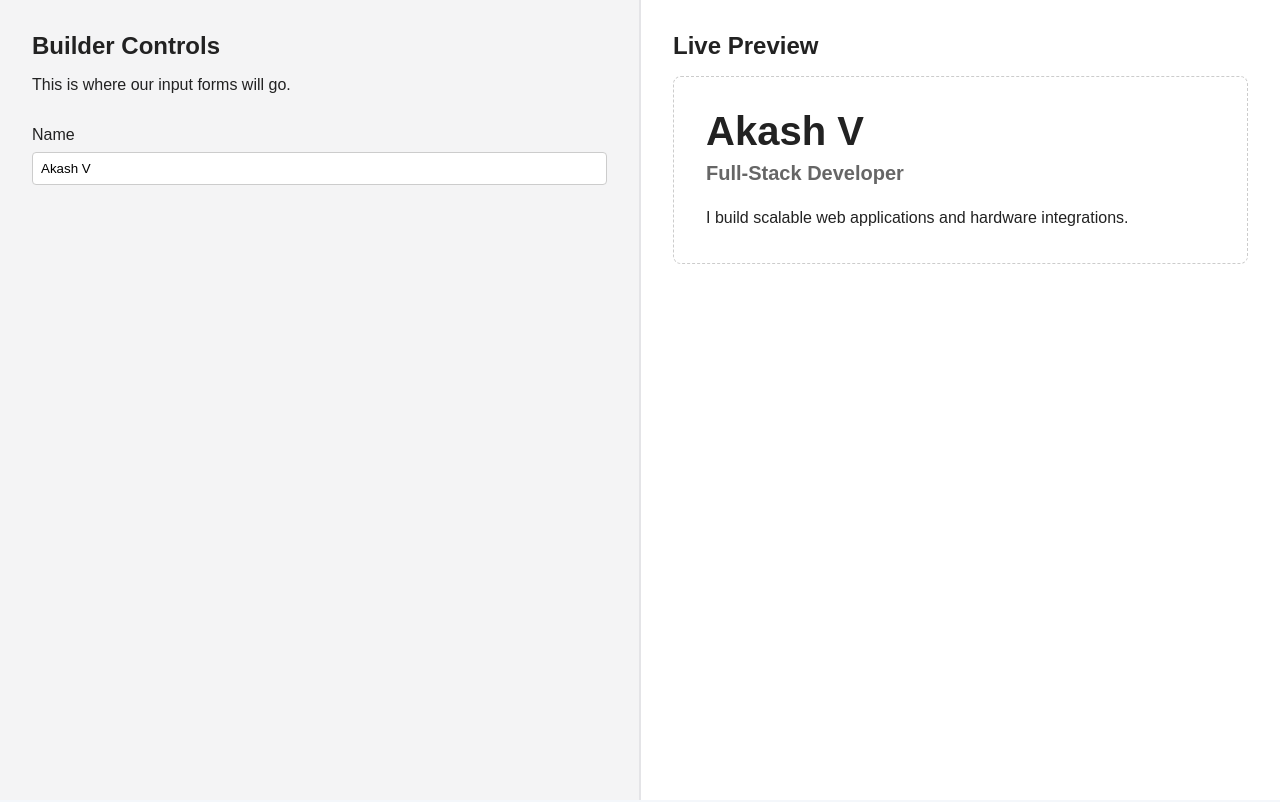
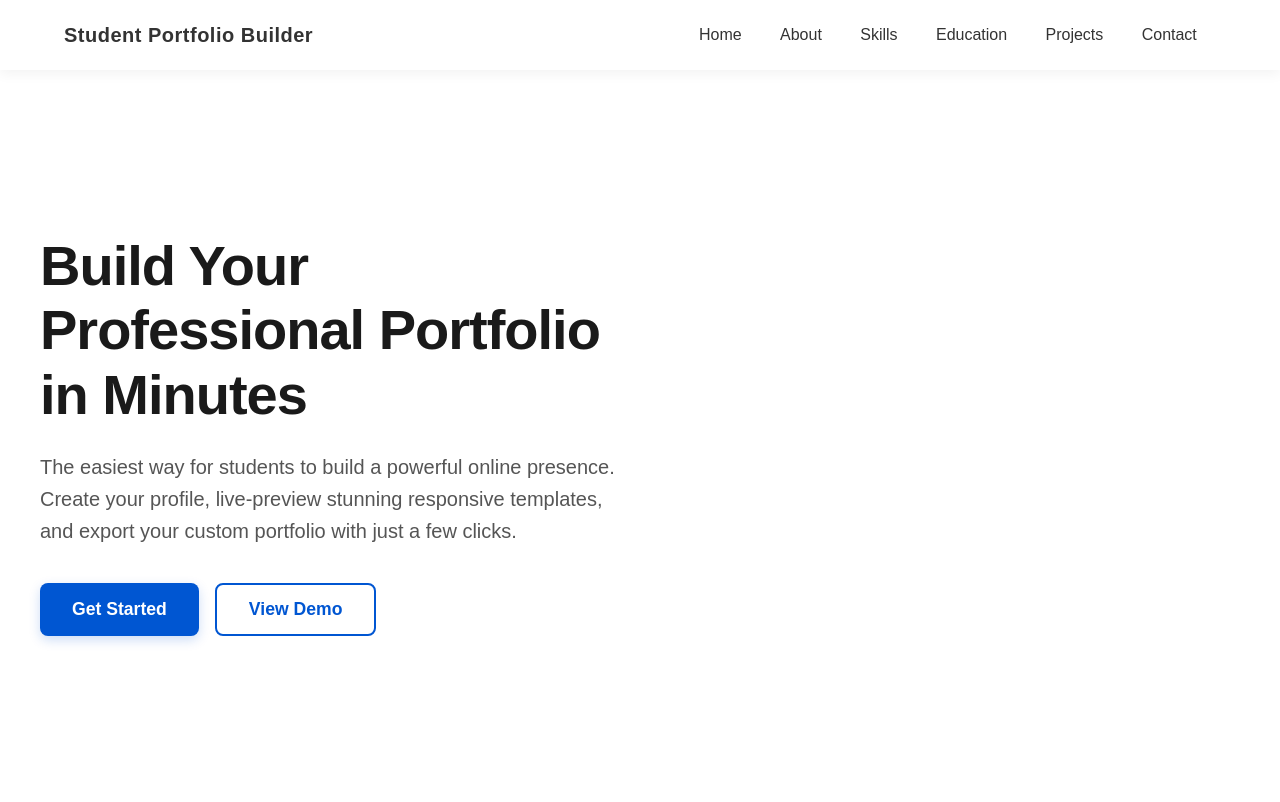
Before and after one commit to Akashv-deve/Student-Portfolio-Builder, a React (Vite) app: page / in a window 1280 px wide. Shown: the top 802 px of the page. Built offline with nearby package versions, Linux system fonts and the light colour scheme.

Commit message:
feat(routing): implement state-based routing between marketing landing page and builder workspace

```diff
--- a/src/App.jsx
+++ b/src/App.jsx
@@ -1,43 +1,43 @@
-import { useState } from 'react'
+import { useState } from 'react';
+
+// Import all your marketing components
+import Navbar from './components/Navbar';
+import Hero from './components/Hero';
+import Skills from './components/Skills';
+import Projects from './components/Projects'; // (Templates)
+import Education from './components/Education'; // (Target Audience)
+import Footer from './components/Footer';
 
 function App() {
-  // This is the "Brain" of your builder.
-  // It holds the default state of the user's portfolio.
+  // State to control which page the user is viewing
+  const [isBuilderOpen, setIsBuilderOpen] = useState(false);
+
+  // The Builder Data State
   const [portfolioData, setPortfolioData] = useState({
-    personal: {
-      name: "Akash V",
-      role: "Full-Stack Developer",
-      bio: "I build scalable web applications and hardware integrations."
-    },
-    socials: {
-      github: "https://github.com/Akashv-deve",
-      linkedin: "",
-      email: ""
-    },
-    projects: [
-      {
-        id: 1,
-        title: "Student Management System",
-        description: "A comprehensive system for tracking student data.",
-        techStack: ["React", "Node.js"]
-      }
-    ]
+    personal: { name: "", role: "", bio: "" }
   });
 
+  // --- VIEW 1: THE BUILDER WORKSPACE ---
+  if (isBuilderOpen) {
     return (
-    // The main container taking up the full screen height
       <div style={{ display: 'flex', height: '100vh', width: '100vw', fontFamily: 'sans-serif' }}>
 
-      {/* LEFT PANE: The Builder Controls */}
+        {/* LEFT PANE: Builder Controls */}
         <div style={{ flex: 1, padding: '2rem', backgroundColor: '#f4f4f5', overflowY: 'auto' }}>
+          {/* Back Button to return to the landing page */}
+          <button
+            onClick={() => setIsBuilderOpen(false)}
+            style={{ marginBottom: '2rem', padding: '0.5rem 1rem', cursor: 'pointer' }}
+          >
+            ← Back to Home
+          </button>
+
           <h2 style={{ fontSize: '1.5rem', fontWeight: 'bold', marginBottom: '1rem' }}>Builder Controls</h2>
-        <p>This is where our input forms will go.</p>
-
-        {/* Quick test to show data binding */}
-        <div style={{ marginTop: '2rem' }}>
-          <label style={{ display: 'block', marginBottom: '0.5rem' }}>Name</label>
+          <div>
+            <label style={{ display: 'block', marginBottom: '0.5rem' }}>Full Name</label>
             <input
               type="text"
+              placeholder="Enter your name"
               value={portfolioData.personal.name}
               onChange={(e) => setPortfolioData({
                 ...portfolioData,
@@ -48,20 +48,30 @@ function App() {
           </div>
         </div>
 
-      {/* RIGHT PANE: The Live Preview */}
+        {/* RIGHT PANE: Live Preview */}
         <div style={{ flex: 1, padding: '2rem', backgroundColor: '#ffffff', overflowY: 'auto', borderLeft: '2px solid #e4e4e7' }}>
           <h2 style={{ fontSize: '1.5rem', fontWeight: 'bold', marginBottom: '1rem' }}>Live Preview</h2>
-
-        {/* This side just reads the data from the state */}
           <div style={{ padding: '2rem', border: '1px dashed #ccc', borderRadius: '8px' }}>
-          <h1 style={{ fontSize: '2.5rem', margin: 0 }}>{portfolioData.personal.name}</h1>
-          <h3 style={{ fontSize: '1.25rem', color: '#666', marginTop: '0.5rem' }}>{portfolioData.personal.role}</h3>
-          <p style={{ marginTop: '1rem', lineHeight: '1.6' }}>{portfolioData.personal.bio}</p>
+            <h1 style={{ fontSize: '2.5rem', margin: 0 }}>{portfolioData.personal.name || "Your Name Here"}</h1>
           </div>
         </div>
 
       </div>
-  )
+    );
   }
 
-export default App
+  // --- VIEW 2: THE LANDING PAGE ---
+  return (
+    <div className="landing-page">
+      <Navbar />
+      {/* Pass the function to open the builder to the Hero component */}
+      <Hero onGetStarted={() => setIsBuilderOpen(true)} />
+      <Skills />
+      <Projects />
+      <Education />
+      <Footer />
+    </div>
+  );
+}
+
+export default App;
--- a/src/components/Hero.jsx
+++ b/src/components/Hero.jsx
@@ -1,41 +1,26 @@
 import React from 'react';
 import './Hero.css';
 
-const Hero = () => {
+// Add the onGetStarted prop
+const Hero = ({ onGetStarted }) => {
   return (
     <section className="hero-section" id="home">
       <div className="hero-container">
-        {/* Left Side: Text Content */}
         <div className="hero-content">
           <h1 className="hero-title">Build Your Professional Portfolio in Minutes</h1>
           <p className="hero-subtitle">
             The easiest way for students to build a powerful online presence. Create your profile, live-preview stunning responsive templates, and export your custom portfolio with just a few clicks.
           </p>
           <div className="hero-buttons">
-            <button className="btn btn-primary">Get Started</button>
+            {/* Trigger the function when clicked */}
+            <button className="btn btn-primary" onClick={onGetStarted}>Get Started</button>
             <button className="btn btn-secondary">View Demo</button>
           </div>
         </div>
 
         {/* Right Side: CSS Illustration Placeholder */}
         <div className="hero-image-placeholder">
-          <div className="mockup-window">
-            <div className="mockup-header">
-              <span className="dot close"></span>
-              <span className="dot minimize"></span>
-              <span className="dot expand"></span>
-            </div>
-            <div className="mockup-body">
-              {/* Skeleton UI simulating a portfolio layout */}
-              <div className="skeleton-title"></div>
-              <div className="skeleton-text"></div>
-              <div className="skeleton-text short"></div>
-              <div className="skeleton-cards">
-                <div className="skeleton-card"></div>
-                <div className="skeleton-card"></div>
-              </div>
-            </div>
-          </div>
+          {/* ... keeping your original mockup UI here ... */}
         </div>
       </div>
     </section>
```
Lines whose indentation alone changed are shown as unchanged.
